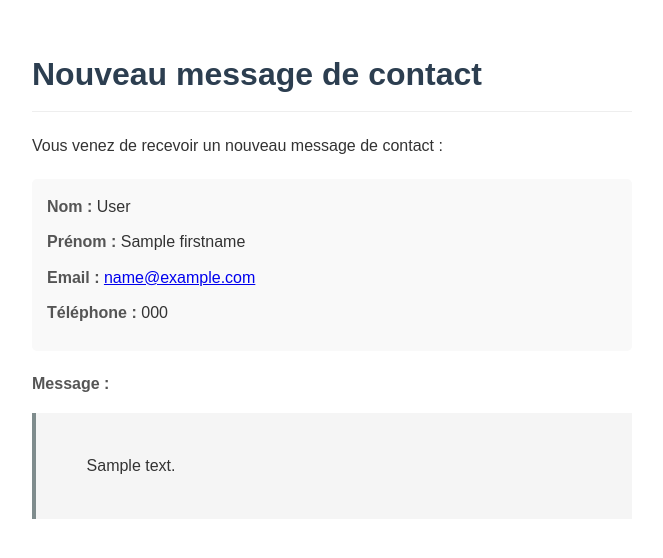
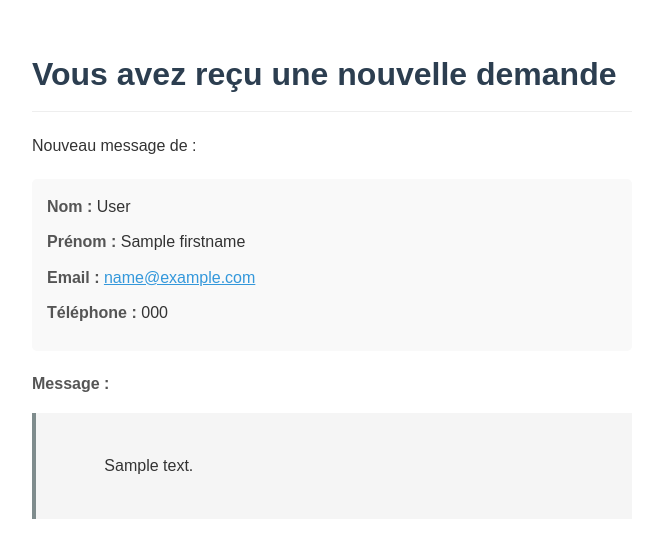
Before and after one commit to farsendeau/boucle_dor, a Symfony app: template templates/contact/email.html.twig in a window 1280 px wide. Shown: the top 558 px of the page, without its empty margins (308-971 px from the left). Run offline with Twig, Linux system fonts and the light colour scheme; the template is opened without the code that fills it: most values are stand-ins (such as "Sample title", 1, 10 or a date in 2020); some libraries are stand-ins or nearby versions.

Commit message:
Correctifs 16/5/2025 forms, boutons, reset mdp, mail de contact, message succès

```diff
--- a/src/Controller/Admin/UserCrudController.php
+++ b/src/Controller/Admin/UserCrudController.php
@@ -56,7 +56,7 @@ class UserCrudController extends AbstractCrudController
 
     public function configureActions(Actions $actions): Actions
     {
-        $resetPassword = Action::new('resetPassword', 'Reset MDP')
+        $resetPassword = Action::new('resetPassword', 'Créer MDP')
             ->linkToRoute('app_forgot_password_request', static function (User $entity) {
                 return [
                     'email' => $entity->getEmail(),
--- a/templates/contact/email.html.twig
+++ b/templates/contact/email.html.twig
@@ -1,36 +1,25 @@
 <!DOCTYPE html>
 <html>
-<head>
-    <meta charset="UTF-8">
-    <title>Nouveau message de contact</title>
-    <style>
-        body { font-family: Arial, sans-serif; line-height: 1.6; color: #333; }
-        .container { max-width: 600px; margin: 0 auto; padding: 20px; }
-        h1 { color: #2c3e50; border-bottom: 1px solid #eee; padding-bottom: 10px; }
-        .message-details { background-color: #f9f9f9; padding: 15px; border-radius: 5px; margin: 20px 0; }
-        .message-details div { margin-bottom: 10px; }
-        .label { font-weight: bold; color: #555; }
-        .message-content { white-space: pre-wrap; background-color: #f5f5f5; padding: 15px; border-left: 4px solid #7f8c8d; }
-    </style>
-</head>
 <body>
-<div class="container">
-    <h1>Nouveau message de contact</h1>
+<div style="font-family: Arial, sans-serif; line-height: 1.6; color: #333;">
+    <div style="max-width: 600px; margin: 0 auto; padding: 20px;">
+        <h1 style="color: #2c3e50; border-bottom: 1px solid #eee; padding-bottom: 10px;">Vous avez reçu une nouvelle demande</h1>
 
-    <p>Vous venez de recevoir un nouveau message de contact :</p>
+        <p>Nouveau message de :</p>
 
-    <div class="message-details">
-        <div><span class="label">Nom :</span> {{ contact.lastname }}</div>
-        <div><span class="label">Prénom :</span> {{ contact.firstname }}</div>
-        <div><span class="label">Email :</span> <a href="mailto:{{ contact.mail }}">{{ contact.mail }}</a></div>
-        {% if contact.tel %}
-            <div><span class="label">Téléphone :</span> {{ contact.tel }}</div>
-        {% endif %}
-    </div>
+        <div style="background-color: #f9f9f9; padding: 15px; border-radius: 5px; margin: 20px 0;">
+            <div style="margin-bottom: 10px;"><span style="font-weight: bold; color: #555;">Nom :</span> {{ contact.lastname }}</div>
+            <div style="margin-bottom: 10px;"><span style="font-weight: bold; color: #555;">Prénom :</span> {{ contact.firstname }}</div>
+            <div style="margin-bottom: 10px;"><span style="font-weight: bold; color: #555;">Email :</span> <a href="mailto:{{ contact.mail }}" style="color: #3498db;">{{ contact.mail }}</a></div>
+            {% if contact.tel %}
+                <div style="margin-bottom: 10px;"><span style="font-weight: bold; color: #555;">Téléphone :</span> {{ contact.tel }}</div>
+            {% endif %}
+        </div>
 
-    <p><span class="label">Message :</span></p>
-    <div class="message-content">
-        {{ contact.message }}
+        <p><span style="font-weight: bold; color: #555;">Message :</span></p>
+        <div style="white-space: pre-wrap; background-color: #f5f5f5; padding: 15px; border-left: 4px solid #7f8c8d;">
+            {{ contact.message }}
+        </div>
     </div>
 </div>
 </body>
--- a/templates/reset_password/check_email.html.twig
+++ b/templates/reset_password/check_email.html.twig
@@ -5,9 +5,9 @@
 {% block body %}
 <div class="container d-flex align-items-center justify-content-center" style="min-height: calc(100vh - 200px);">
     <div class="card shadow rounded-0 p-4 col-md-6 col-lg-4">
-    <div class="alert alert-info">
+    <div class="">
         <p>Si un compte est associé à cette adresse, un email lui sera envoyé afin de réinitialier le mdp</p>
-        <p class="mb-0">Lien valide pendant {{ resetToken.expirationMessageKey|trans(resetToken.expirationMessageData, 'ResetPasswordBundle') }}.</p>
+        <p>Lien valide pendant {{ resetToken.expirationMessageKey|trans(resetToken.expirationMessageData, 'ResetPasswordBundle') }}.</p>
     </div>
 
     <a href="{{ ea_url().setController('App\\Controller\\Admin\\UserCrudController') }}"
--- a/templates/security/login.html.twig
+++ b/templates/security/login.html.twig
@@ -11,7 +11,7 @@
                 {% endif %}
 
                 {% if is_granted('IS_AUTHENTICATED_FULLY') %}
-                    <div class="alert alert-info mb-3">
+                    <div class="mb-3">
                         {{ 'login.logged_as'|trans({'{{ user }}': app.user.userIdentifier}) }}, <a href="{{ path('app_logout') }}">{{ 'login.logout'|trans() }}</a>
                     </div>
                 {% else %}
--- a/translations/validators.en.yaml
+++ b/translations/validators.en.yaml
@@ -1 +1,3 @@
 tel.invalid: 'The entered number is invalid'
+The password fields must match.: 'The password fields must match.'
+Your password should be at least {{ limit }} characters: 'Your password should be at least {{ limit }} characters'
--- a/translations/validators.fr.yaml
+++ b/translations/validators.fr.yaml
@@ -1 +1,3 @@
 tel.invalid: 'Le numéro saisi est invalide'
+The password fields must match.: 'Les champs de mot de passe doivent correspondre.'
+Your password should be at least {{ limit }} characters: 'Votre mot de passe doit contenir au moins {{ limit }} caractères.'
```
Also changed, not shown: assets/styles/app.css (+14 -8 lines), public/images/site/link/capture-d-ecran-2025-02-08-170427-68237229ee8b4547157166.png (deleted).
